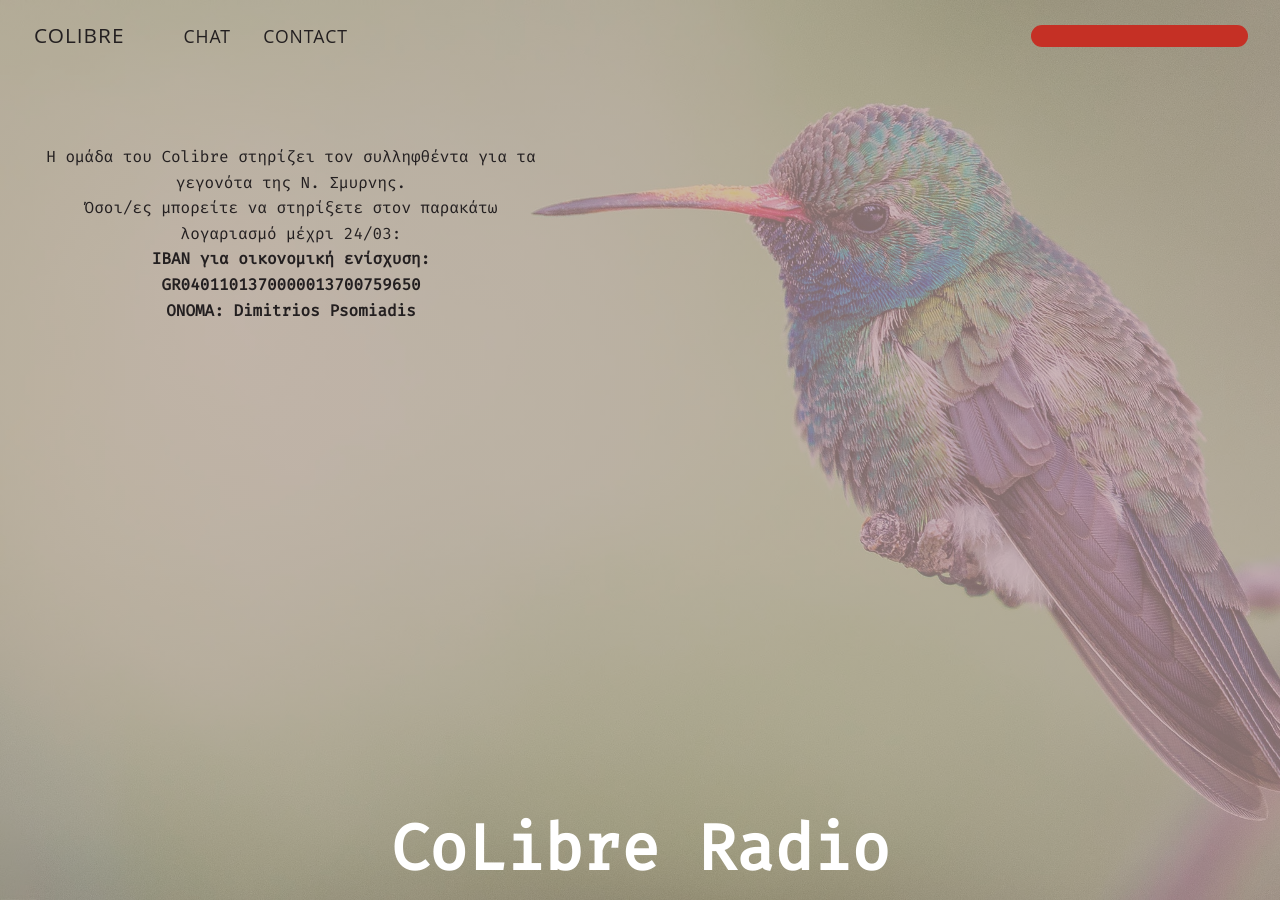
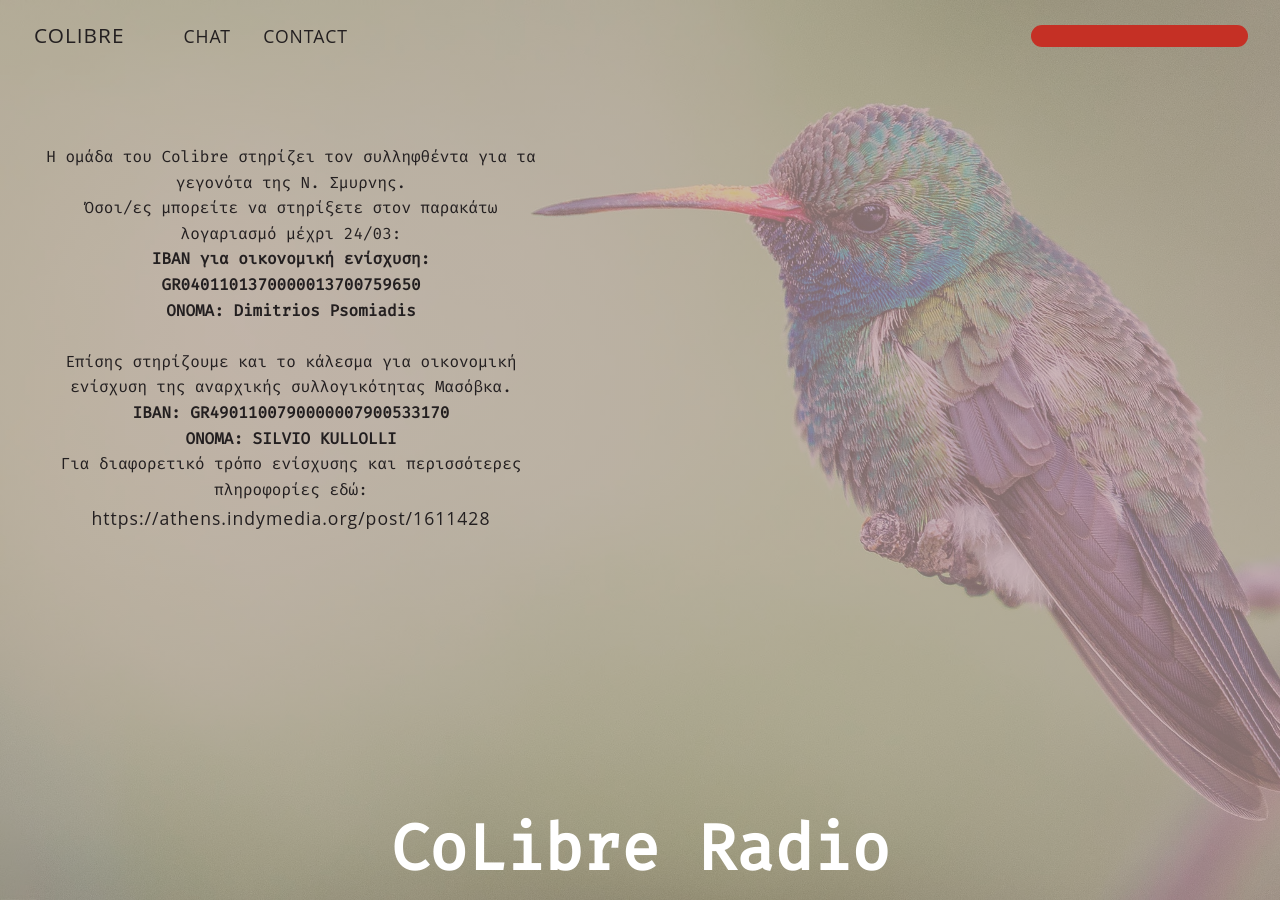
Before and after one commit to colibreradio/colibreradiotest, a Jekyll site: the page built from index.markdown, in a window 1280 px wide and 900 px high. Built offline with Jekyll 4.4.1, drawn with Linux system fonts in a browser that asks for light colours; nearby versions of some CDN libraries; a script that is not in the unit is left out.

Commit message:
Update mainsection.html

```diff
--- a/_includes/mainsection.html
+++ b/_includes/mainsection.html
@@ -13,8 +13,14 @@
         <p>Η ομάδα του Colibre στηρίζει τον συλληφθέντα για τα γεγονότα της Ν. Σμυρνης.<br>
             Όσοι/ες μπορείτε να στηρίξετε στον παρακάτω λογαριασμό μέχρι 24/03:<br>
             <strong>IBAN για οικονομική ενίσχυση: GR0401101370000013700759650<br>
-                ΟΝΟΜΑ: Dimitrios Psomiadis
-            </strong>
+                ΟΝΟΜΑ: Dimitrios Psomiadis<br>
+            </strong><br>
+            Επίσης στηρίζουμε και το κάλεσμα για οικονομική ενίσχυση της αναρχικής συλλογικότητας Μασόβκα.<br>
+            <strong>ΙΒΑΝ: GR4901100790000007900533170<br>
+                ΟΝΟΜΑ: SILVIO KULLOLLI
+            </strong><br>
+            Για διαφορετικό τρόπο ενίσχυσης και περισσότερες πληροφορίες εδώ: <a href="https://athens.indymedia.org/post/1611428/">https://athens.indymedia.org/post/1611428</a><br>
+
         </p>
     </div>
     <div class="container">
```
